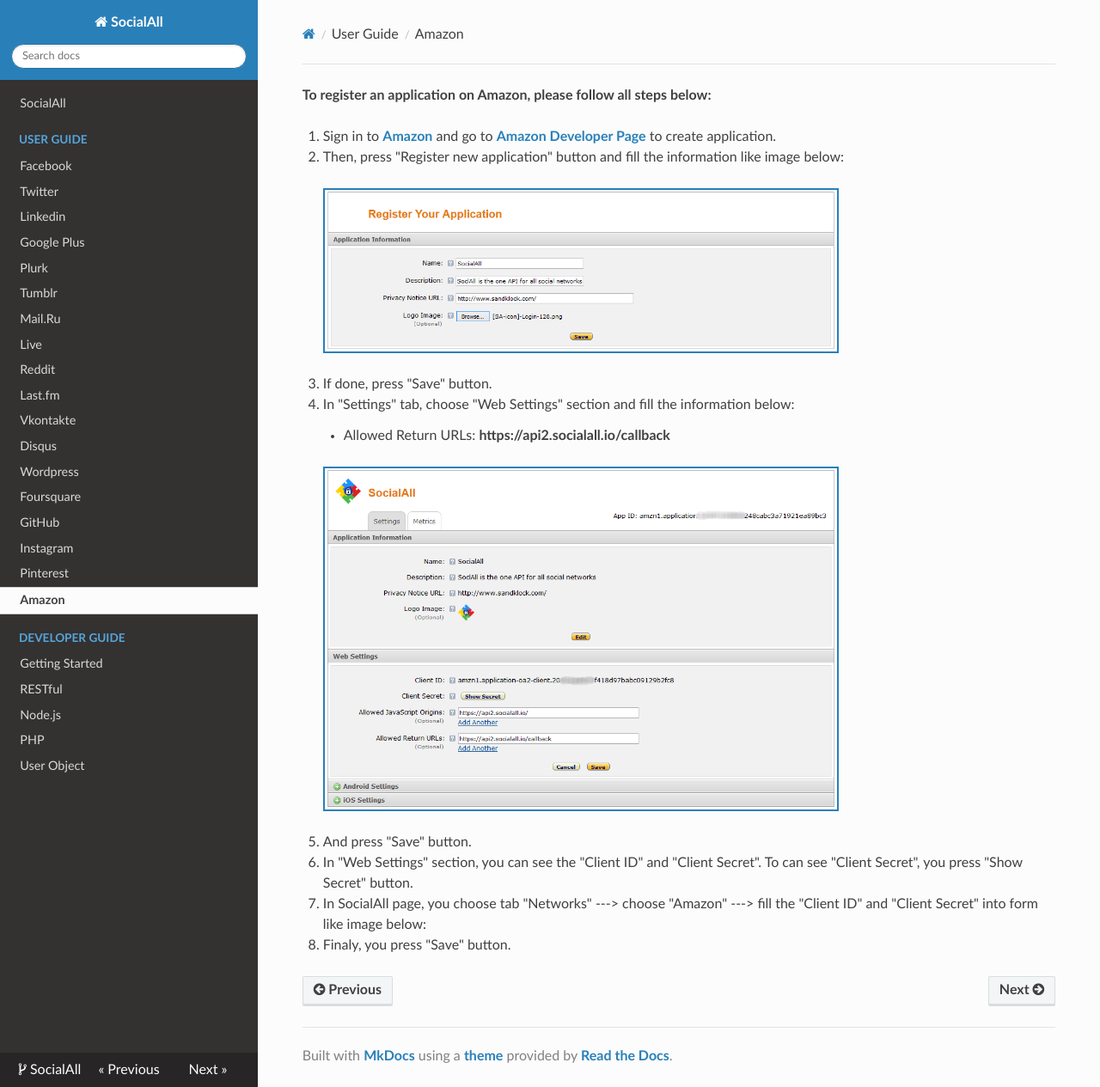
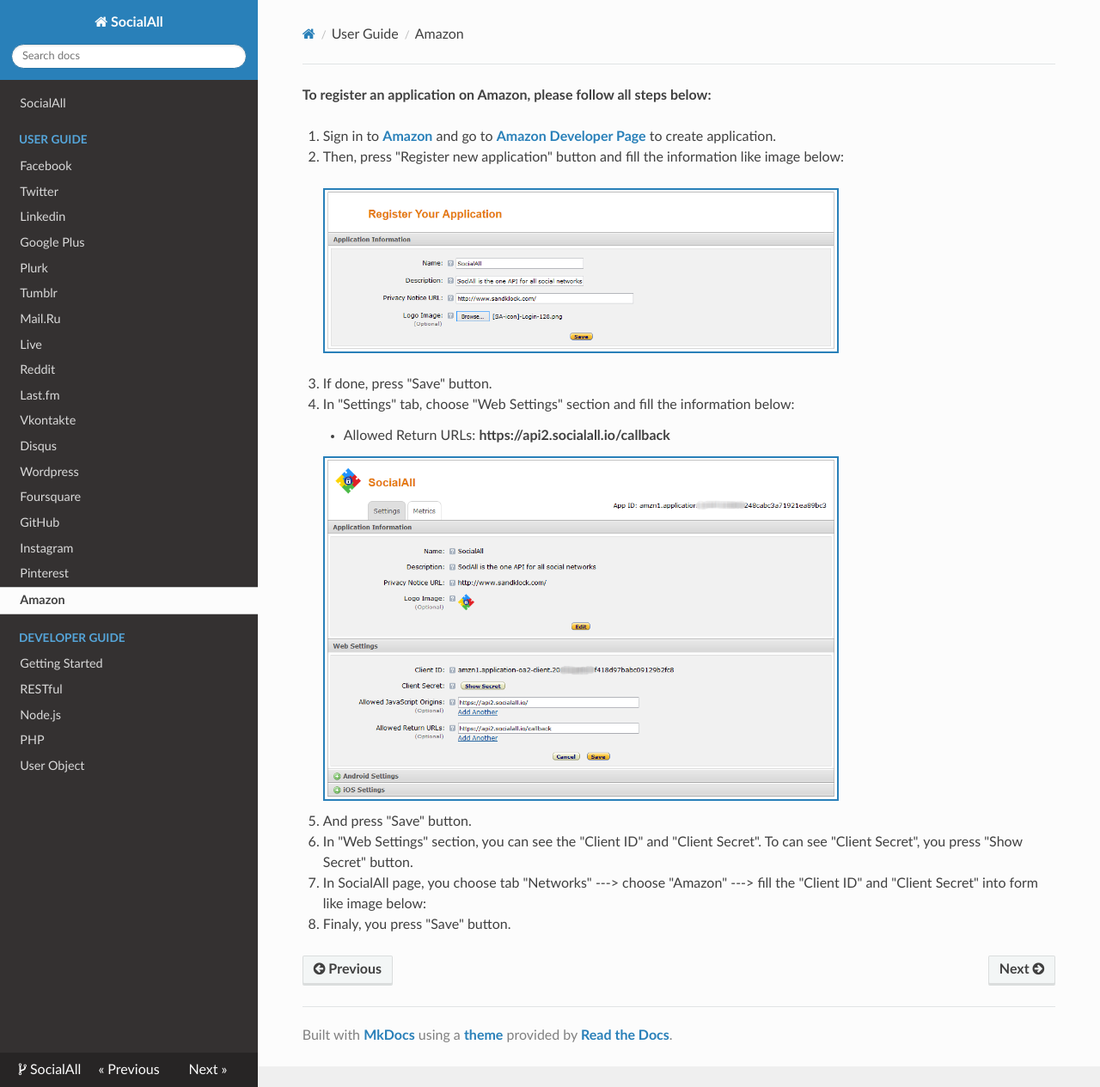
Before and after one commit to nhvu1988/socialall-docs, an MkDocs documentation site: the page built from docs/user-guide/amazon.md, in a window 1280 px wide and 1265 px high. Shown: the whole window at 86% size. Built offline with MkDocs 1.6.1, drawn with Linux system fonts in a browser that asks for light colours; nearby versions of some CDN libraries; old or Windows-style settings are respelled for this version of MkDocs.

Commit message:
update document for setup an Amazon application

```diff
--- a/docs/user-guide/amazon.md
+++ b/docs/user-guide/amazon.md
@@ -9,8 +9,8 @@ __To register an application on Amazon, please follow all steps below:__
 4. In "Settings" tab, choose "Web Settings" section and fill the information below:
     * Allowed Return URLs: __https://api2.socialall.io/callback__
 
+    ![Amazon : Settings App](/img/amazon-2-settings-form.png)
     <div class="soclall-br"></div>
-    ![Amazon : Settings App](/img/amazon-2-settings-form.png)
 
 5. And press "Save" button.
 6. In "Web Settings" section, you can see the "Client ID" and "Client Secret". To can see "Client Secret", you press "Show Secret" button.
```
